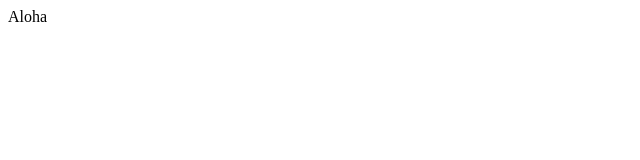
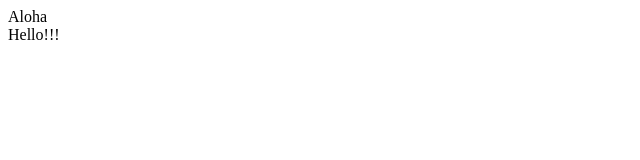
Before and after one commit to Andrmd/hello-world, a plain HTML site: page index.html in a window 1280 px wide. Shown: the full height of the page, 0-640 px from the left. Drawn offline with Linux system fonts and the light colour scheme.

Commit message:
Update index.html

```diff
--- a/index.html
+++ b/index.html
@@ -1,5 +1,7 @@
 <html>
 <body>
-Aloha
+    Aloha
+  <br>
+    Hello!!!
 </body>
 </html>
```
